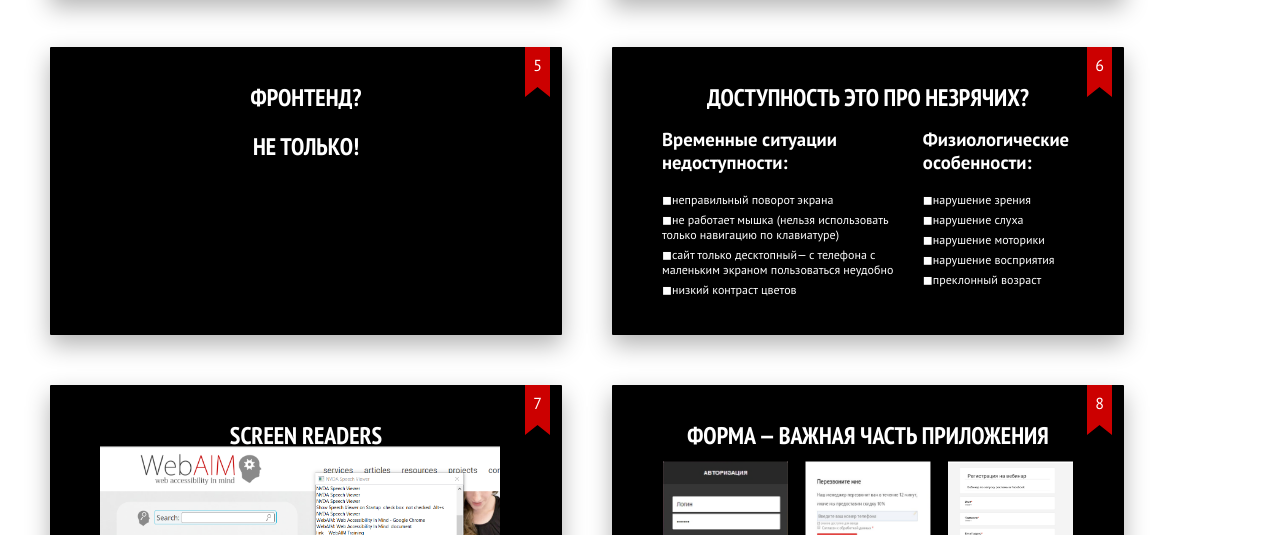
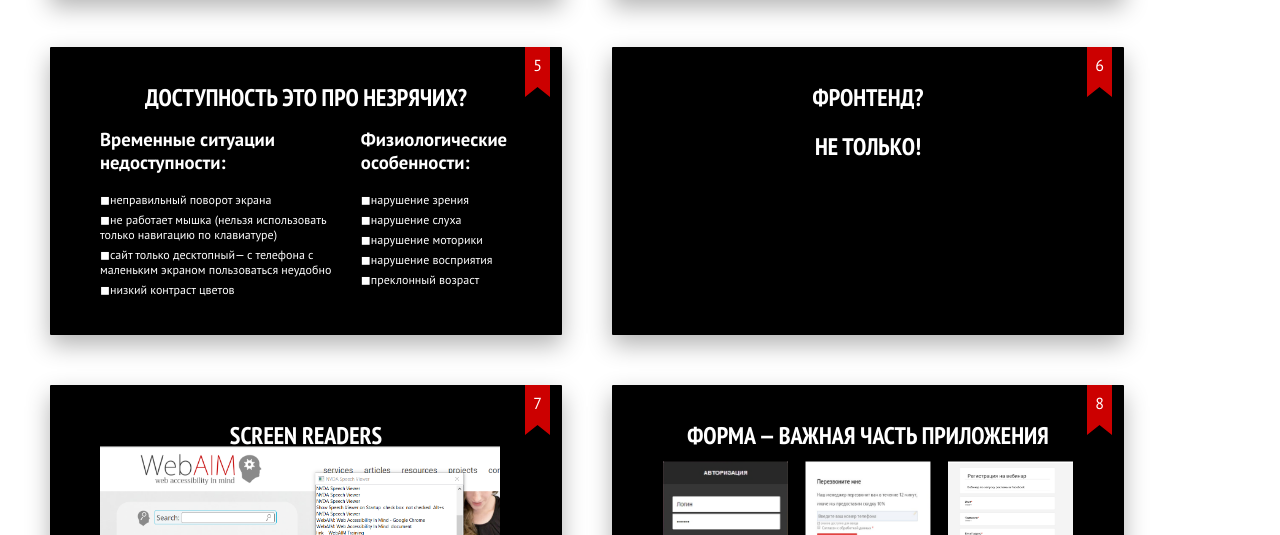
Before and after one commit to MariannaSpb/accessibility-validation, a website: page index.html in a window 1280 px wide. Shown: the part 776-1311 px from the top of the page. Drawn offline with Linux system fonts and the light colour scheme; files whose address does not match are found by name.

Commit message:
code cleanup

```diff
--- a/index.html
+++ b/index.html
@@ -51,12 +51,7 @@
         <h2  class="a11y center">Web Accessibility</h2>
         <div class="description">
         </div>
-    </section>
-    <section class="slide">
-        <h2>Фронтенд?</h2>
-        <h2 style="margin-top: 50px">Не только!</h2>
-    </section>
-    <section class="slide">
+    </section><section class="slide">
         <h2>Доступность это про незрячих?</h2>
         <section class="container">
             <div>
@@ -75,6 +70,10 @@
                 <p>преклонный возраст</p>
             </div>
         </section>
+    </section>
+    <section class="slide">
+        <h2>Фронтенд?</h2>
+        <h2 style="margin-top: 50px">Не только!</h2>
     </section>
     <section class="slide">
         <h2>screen readers</h2>
```
